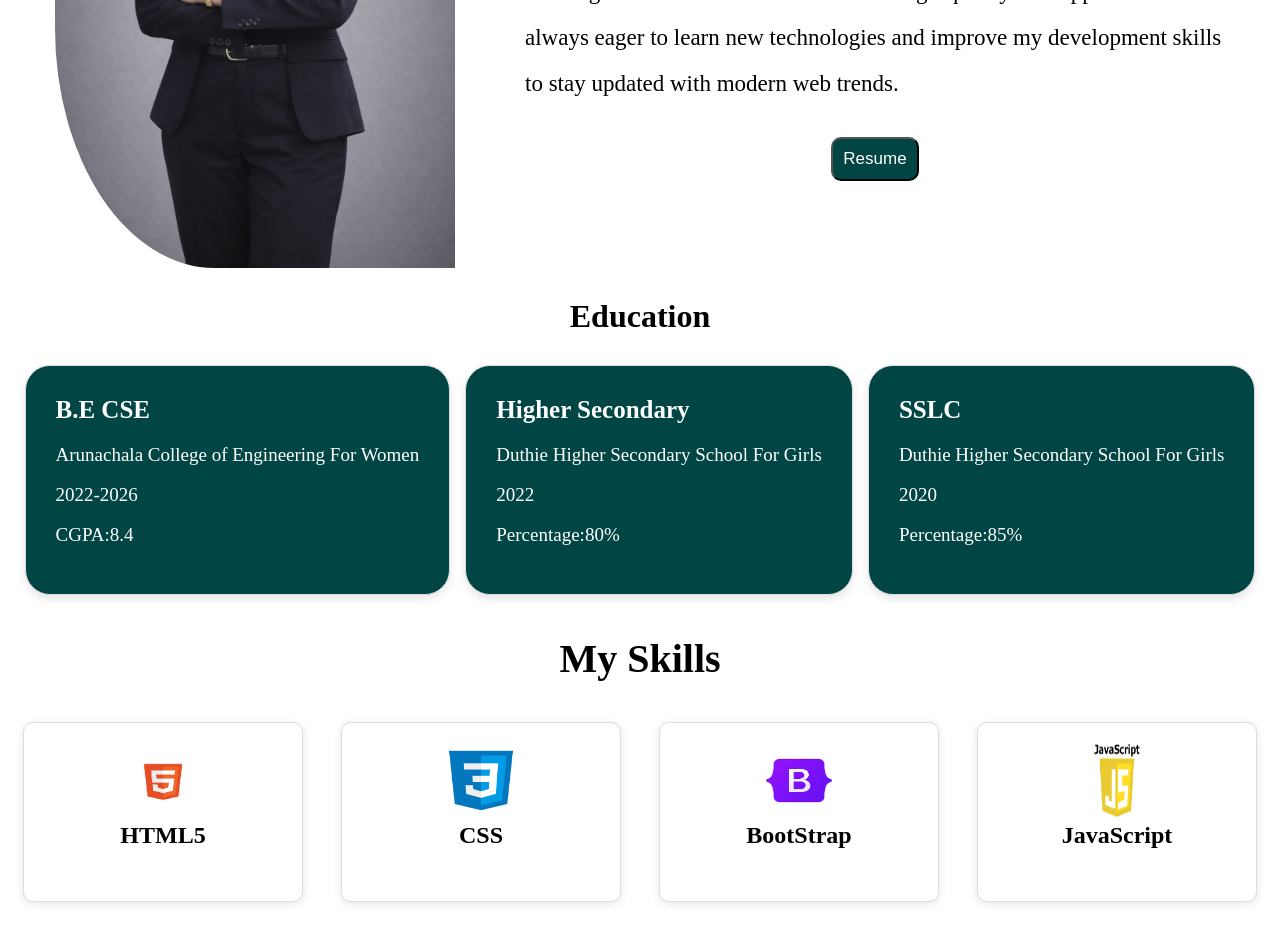
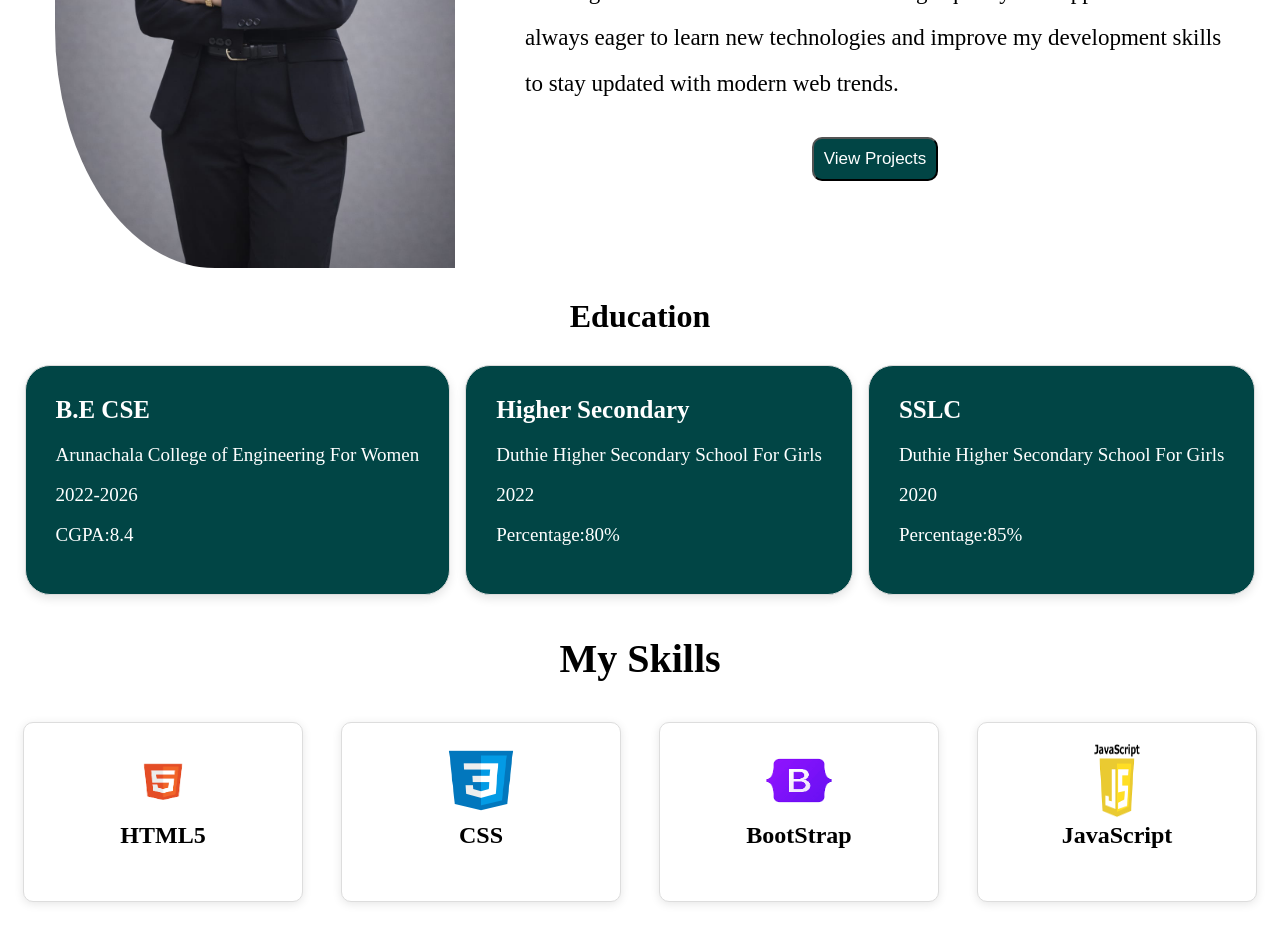
Before and after one commit to keerthika64/portfolio, a React (Vite) app in the folder frontend/: page / in a window 1280 px wide. Shown: the part 1140-2074 px from the top of the page. Built offline with nearby package versions, Linux system fonts and the light colour scheme.

Commit message:
commit
Updated button text and added link to projects section.

```diff
--- a/frontend/src/components/About.jsx
+++ b/frontend/src/components/About.jsx
@@ -20,7 +20,9 @@ const About = () => {
             improving my skills and learning new tools to build efficient and
             high-quality web applications.I am always eager to learn new technologies and improve my development skills to stay updated with modern web trends.
           </p>
-          <Button text={'Resume' } radius={'10px'} align={'center'} />
+          <a href="#projects">
+          <Button text={'View Projects' } radius={'10px'} align={'center'} />
+             </a>
         </div>
       </div>
     </>
```
